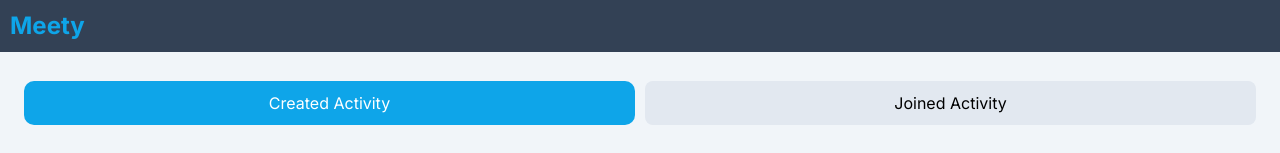
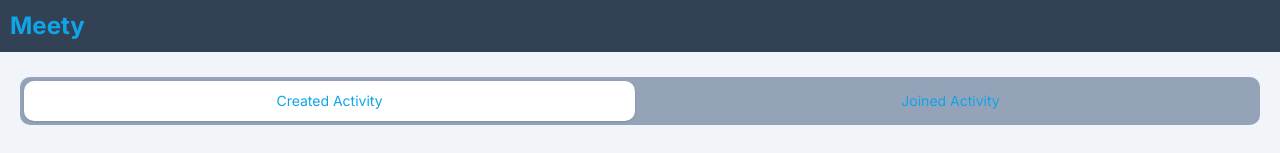
Before and after one commit to SoftwareArch-1/frontend, a Next.js app: page /activity/me in a window 1280 px wide. Shown: the top 153 px of the page. Built offline with nearby package versions, Linux system fonts and the light colour scheme; some icons are missing; what prettier-plugin-tailwindcss would draw is missing.

Commit message:
feat: edit tab bar

```diff
--- a/src/activity/component/page-content/MyActivityPageContent.tsx
+++ b/src/activity/component/page-content/MyActivityPageContent.tsx
@@ -68,13 +68,15 @@ const MyActivityPageContent = () => {
       <Nav />
       <div className="flex flex-col gap-y-[5px] px-5 pt-[25px] pb-5">
         <Tab.Group>
-          <Tab.List className="rounded-x flex gap-x-[10px] p-1">
+          <Tab.List className="flex gap-x-[10px] rounded-[10px] bg-slate-400 p-1">
             <Tab
               key={'Created Activity'}
               className={({ selected }) =>
                 classNames(
-                  'w-full rounded-[10px] py-2.5',
-                  selected ? 'bg-sky-500 text-white' : 'bg-slate-200 text-black'
+                  'w-full rounded-[10px] py-2.5 text-sm leading-5 text-sky-500',
+                  selected
+                    ? 'bg-white shadow'
+                    : 'text-blue-100 hover:bg-white/[0.12] hover:text-white'
                 )
               }
             >
@@ -84,8 +86,10 @@ const MyActivityPageContent = () => {
               key={'Joined Activity'}
               className={({ selected }) =>
                 classNames(
-                  'w-full rounded-lg py-2.5',
-                  selected ? 'bg-sky-500 text-white' : 'bg-slate-200 text-black'
+                  'w-full rounded-[10px] py-2.5 text-sm font-medium leading-5 text-sky-500',
+                  selected
+                    ? 'bg-white shadow'
+                    : 'text-blue-100 hover:bg-white/[0.12] hover:text-white'
                 )
               }
             >
```
